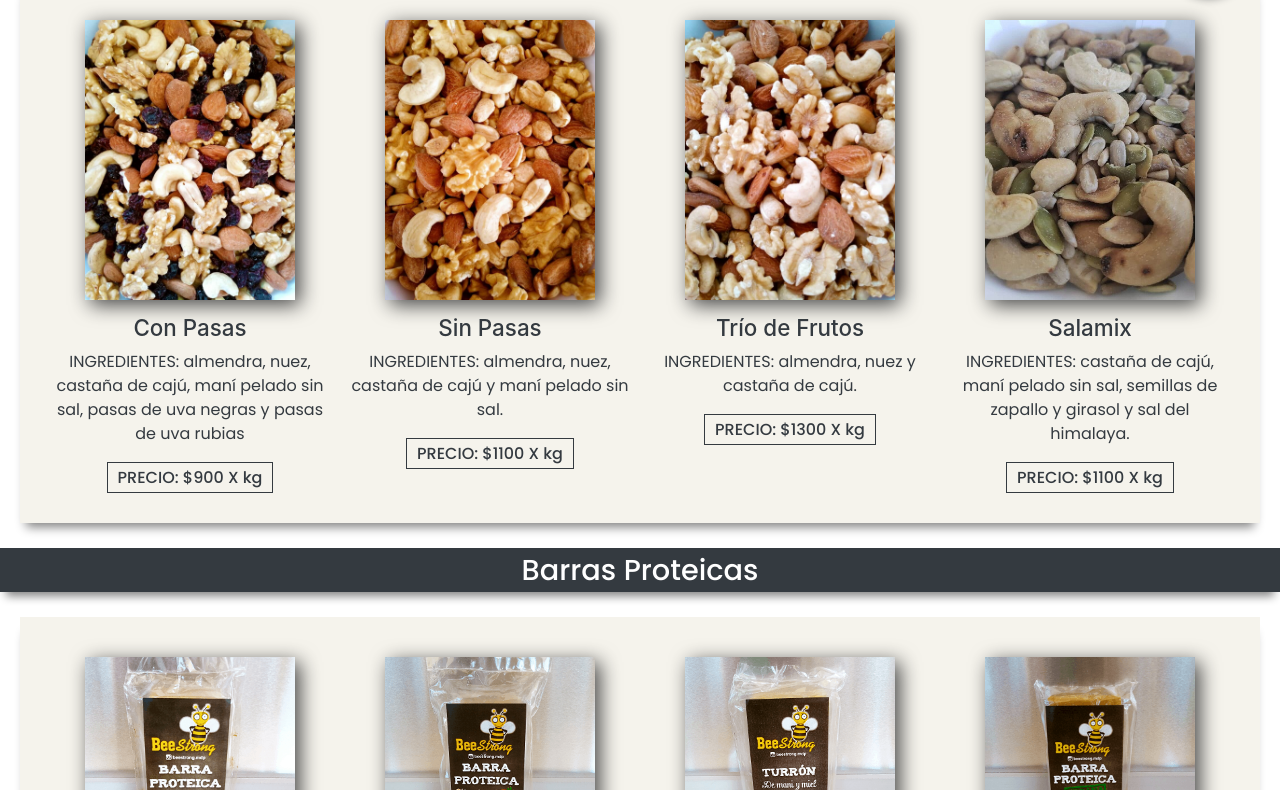
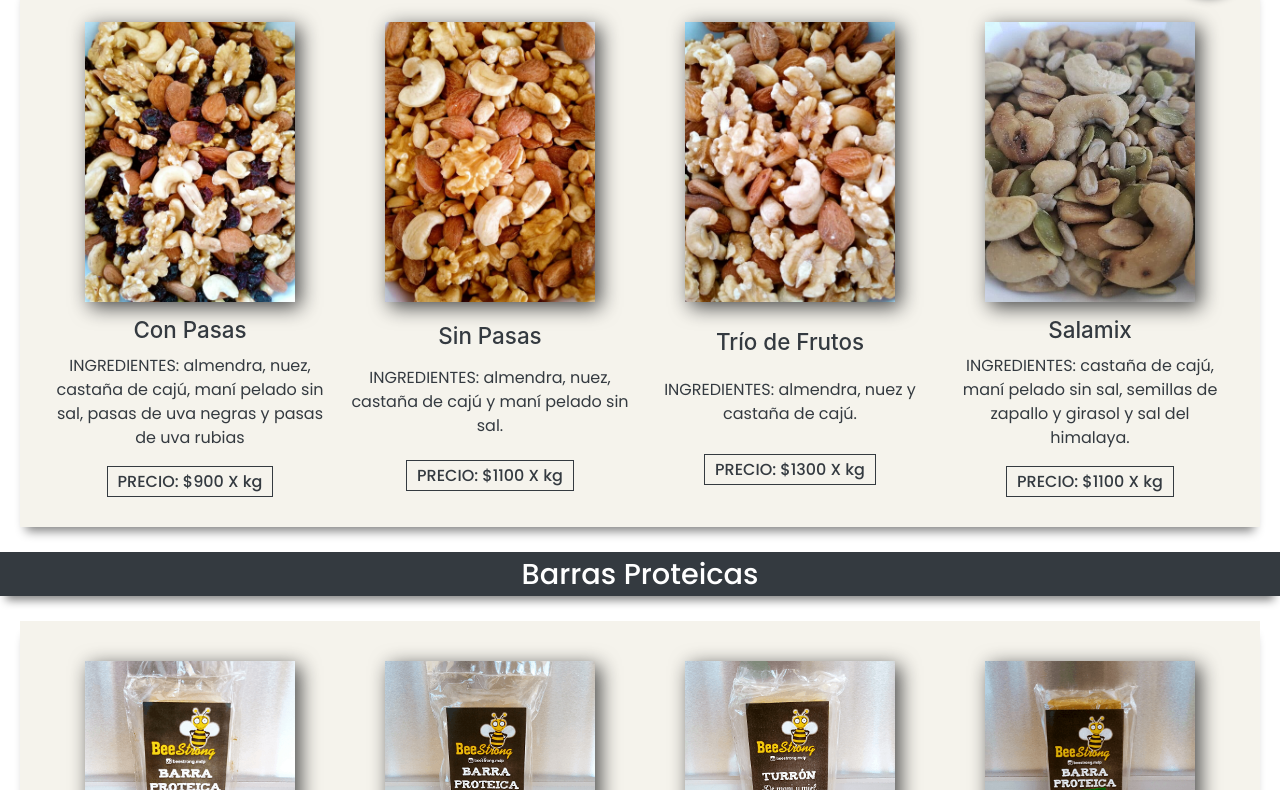
Before and after one commit to emialler/IdeaAllerAtucha2, a website: page pages/productos.html in a window 1280 px wide. Shown: the part 776-1566 px from the top of the page. Drawn offline with nearby package versions, Linux system fonts and the light colour scheme.

Commit message:
casi terminado

```diff
--- a/scss/_preguntasfrecuentes.scss
+++ b/scss/_preguntasfrecuentes.scss
@@ -75,6 +75,10 @@
                     font-weight: $negrita;
                     padding: 10px 0 10px 0;
                 }
+
+                .btn:hover {
+                    transform: scale(1);
+                }
             }
         }
 
--- a/scss/_productos.scss
+++ b/scss/_productos.scss
@@ -5,26 +5,26 @@
 .subtitulosProductos {
     font-size: 1.4rem;
     font-weight: $negrita;
-    text-align: center;
+    margin: auto;
     padding-top: 15px;
 }
 
-.ingredientes, .precio {
+.ingredientes {
+    font-family: $fuente;
+    font-weight: $normal;
     font-size: 1rem;
-    font-family: $fuente;
+    padding: 10px 10px 0 10px;
     text-align: center;
-}
 
-.ingredientes {
-    font-weight: $normal;
-    padding: 0 10px;
 }
 
 .precio {
+    font-family: $fuente;
     font-weight: $negrita;
+    font-size: 1rem;
     border: 1px solid $gris-oscuro;
     padding: 5px 10px;
-    margin: 0 10px;
+    margin: auto;
 }
 
 .seccionGranolas {
```
Also changed, not shown: css/styles.css.
